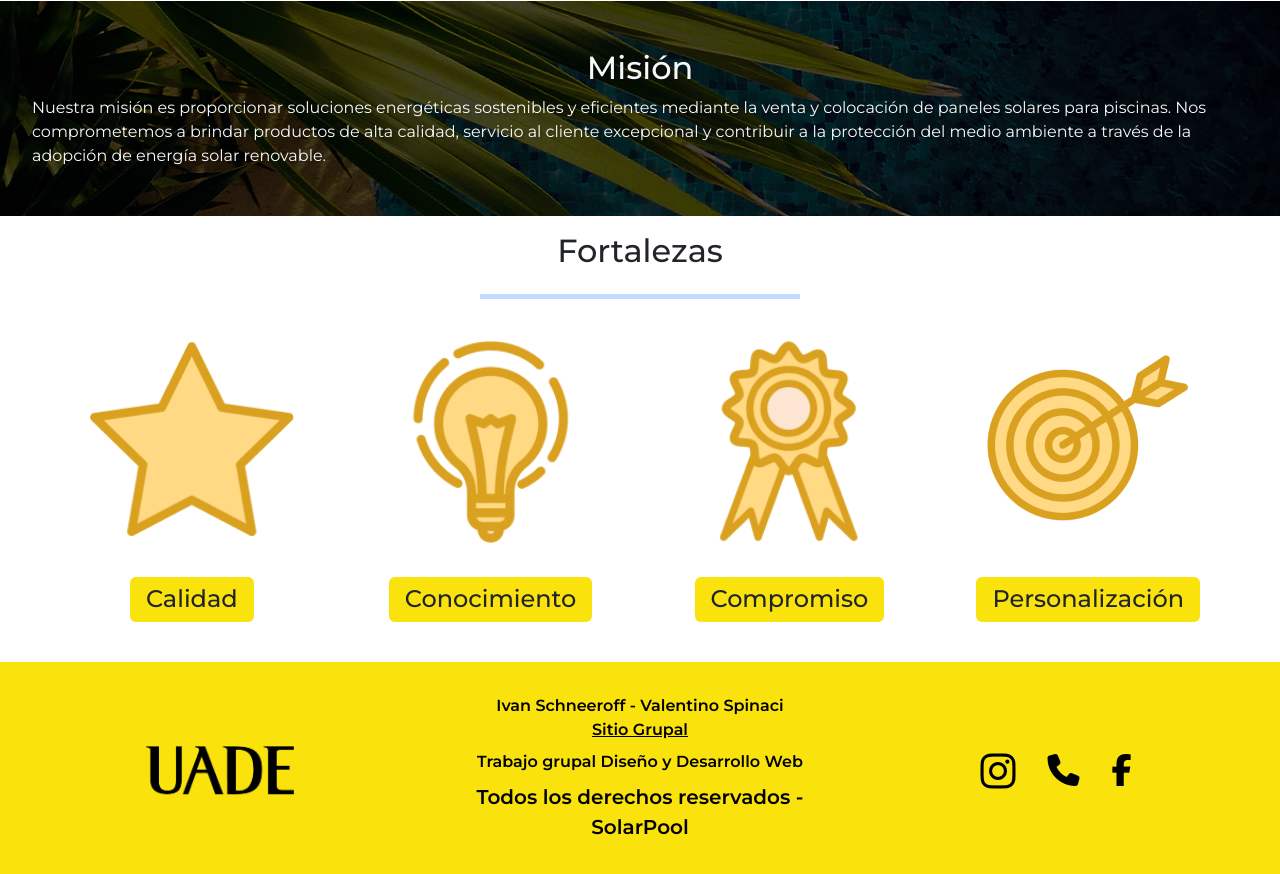
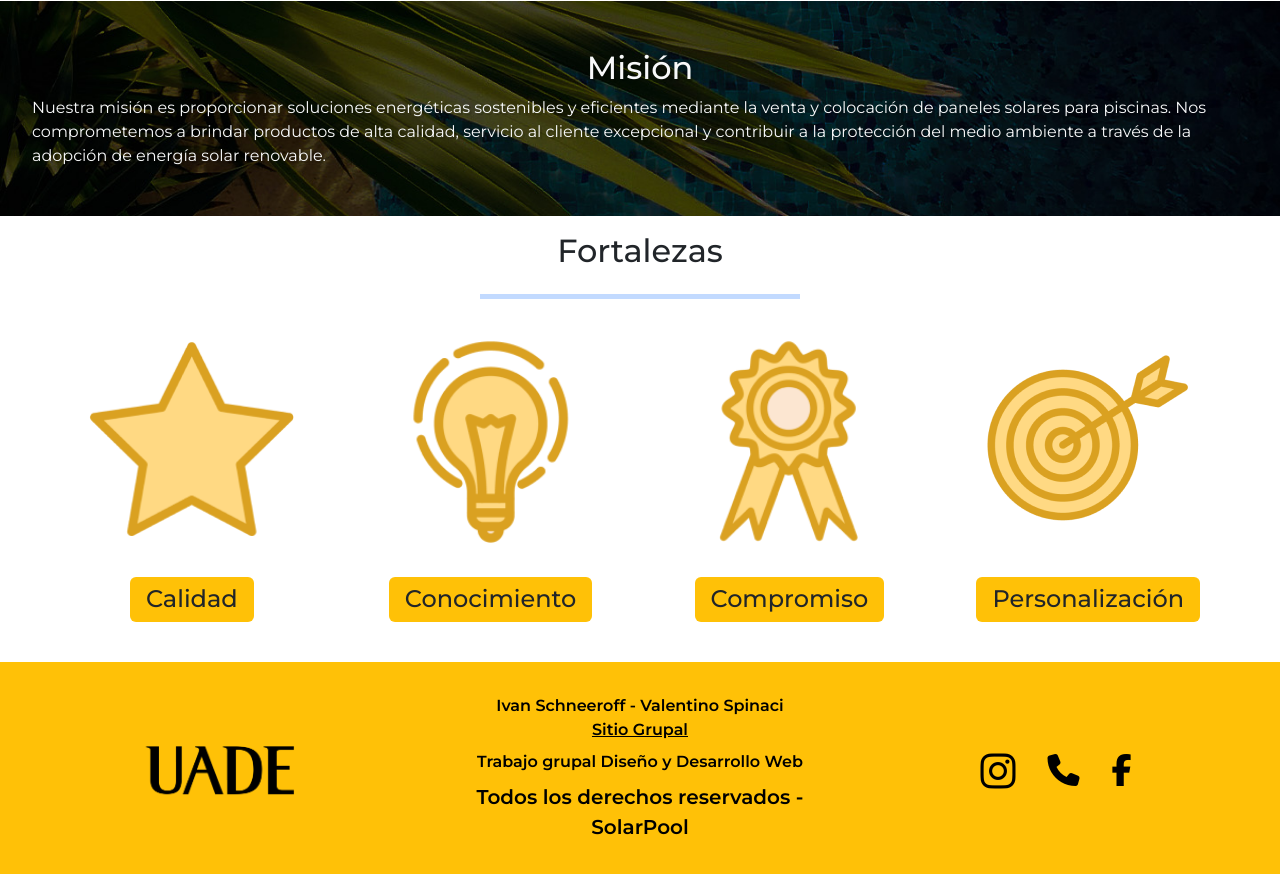
Before and after one commit to valenspinaci/solarPool, a plain HTML site: page nosotros.html in a window 1280 px wide. Shown: the part 1034-1908 px from the top of the page. Drawn offline with nearby package versions, Linux system fonts and the light colour scheme.

Commit message:
Amarillo

```diff
--- a/estilo.css
+++ b/estilo.css
@@ -54,7 +54,3 @@ body{
     color: rgb(250, 226, 13);
     transition: .5s;
 }
-
-.fondo-amarillo{
-    background-color: rgb(250, 226, 13);
-}
--- a/index.js
+++ b/index.js
@@ -14,7 +14,7 @@ if (presupuesto) {
         const metrosNecesarios = metros * 0.7;
         //Por lo tanto el valor estimado es igual a los metros necesarios por el valor del m2 de panel
         const valor = metrosNecesarios * valorPanel;
-        resultado.innerHTML = '<div class="fondo-amarillo p-2 mb-3 d-flex justify-content-center align-items-center"><h2 class="fs-4 fw-bold text-center">El valor estimado es de $' + valor + '</h2></div>';
+        resultado.innerHTML = '<div class="bg-warning p-2 mb-3 d-flex justify-content-center align-items-center"><h2 class="fs-4 fw-bold text-center">El valor estimado es de $' + valor + '</h2></div>';
         inputMetros.value=" "
     });
 }
--- a/nosotros.html
+++ b/nosotros.html
@@ -82,14 +82,14 @@
                         <div class="card d-flex justify-content-center align-items-center border-0">
                             <img src="./imagenes/calidad.png" class="card-img-top h-100 w-auto" alt="calidad">
                             <div class="card-body">
-                                <h4 class="card-text fs-4 fondo-amarillo py-2 px-3 mt-3 rounded">Calidad</h4>
+                                <h4 class="card-text fs-4 bg-warning py-2 px-3 mt-3 rounded">Calidad</h4>
                             </div>
                         </div>
 
                         <div class="card d-flex justify-content-center align-items-center border-0">
                             <img src="./imagenes/conocimiento.png" class="card-img-top h-100 w-auto" alt="conocimiento">
                             <div class="card-body">
-                                <h4 class="card-text fs-4 fondo-amarillo py-2 px-3 mt-3 rounded">Conocimiento</h4>
+                                <h4 class="card-text fs-4 bg-warning py-2 px-3 mt-3 rounded">Conocimiento</h4>
                             </div>
                         </div>
                     </div>
@@ -97,14 +97,14 @@
                         <div class="card d-flex justify-content-center align-items-center border-0">
                             <img src="./imagenes/compromiso.png" class="card-img-top h-100 w-auto" alt="compromiso">
                             <div class="card-body">
-                                <h4 class="card-text fs-4 fondo-amarillo py-2 px-3 mt-3 rounded">Compromiso</h4>
+                                <h4 class="card-text fs-4 bg-warning py-2 px-3 mt-3 rounded">Compromiso</h4>
                             </div>
                         </div>
 
                         <div class="card d-flex justify-content-center align-items-center border-0">
                             <img src="./imagenes/personalizacion.png" class="card-img-top h-100 w-auto" alt="personalizacion">
                             <div class="card-body">
-                                <h4 class="card-text fs-4 fondo-amarillo py-2 px-3 mt-3 rounded">Personalización</h4>
+                                <h4 class="card-text fs-4 bg-warning py-2 px-3 mt-3 rounded">Personalización</h4>
                             </div>
                         </div>
                     </div>
@@ -114,7 +114,7 @@
     </main>
 
     <footer>
-        <div class="d-flex flex-column flex-md-row align-items-center justify-content-center fondo-amarillo pt-4 px-3 pb-4">
+        <div class="d-flex flex-column flex-md-row align-items-center justify-content-center bg-warning pt-4 px-3 pb-4">
             <div class="w-100 d-flex justify-content-center align-items-center">
                 <img class="w-50 w-md-25" src="./imagenes/logo-uade.png" alt="logo-uade">
             </div>
```
Also changed, not shown: contacto.html (+2 -2 lines), index.html (+3 -3 lines), productos_servicios.html (+3 -3 lines), proyectos.html (+1 -1 lines).
